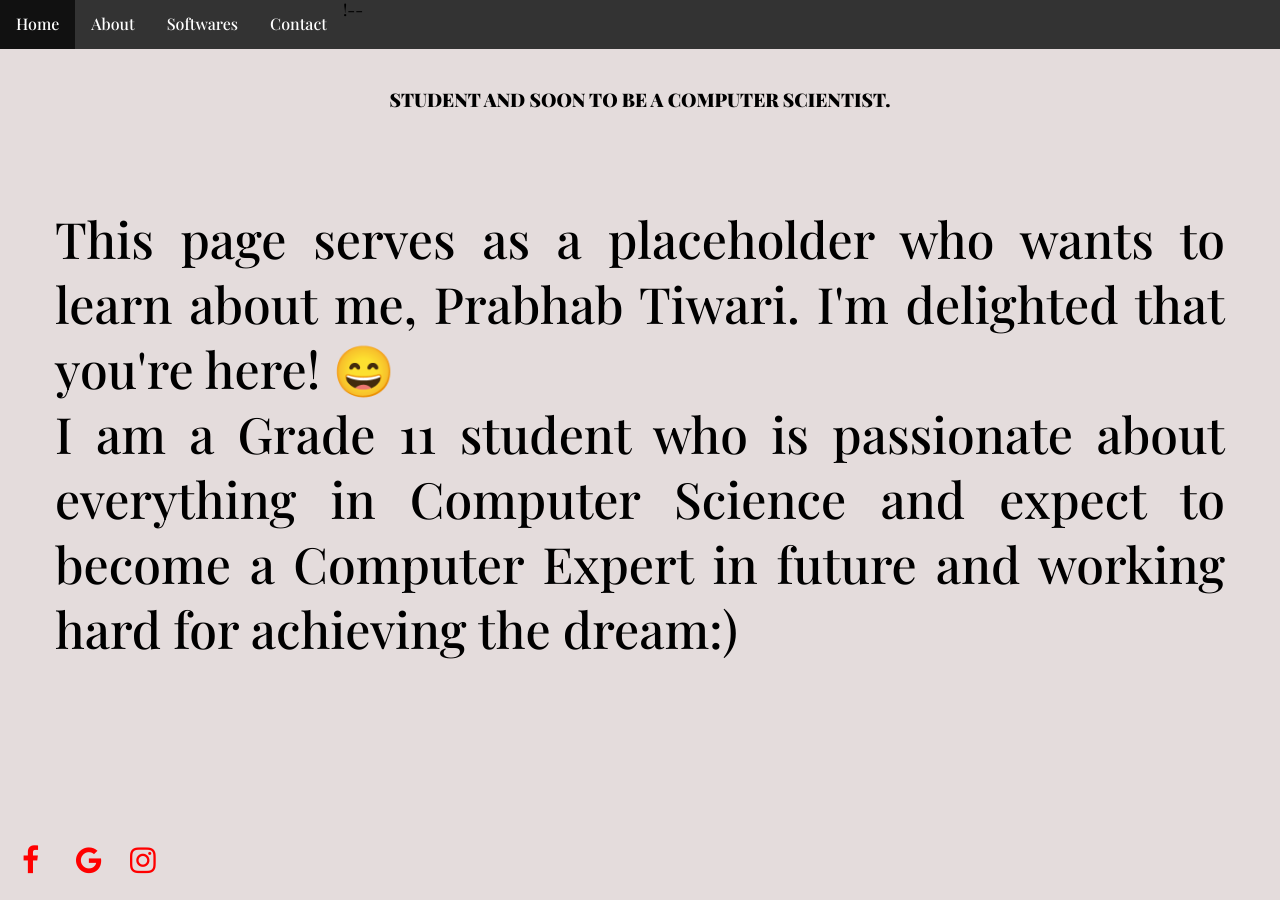
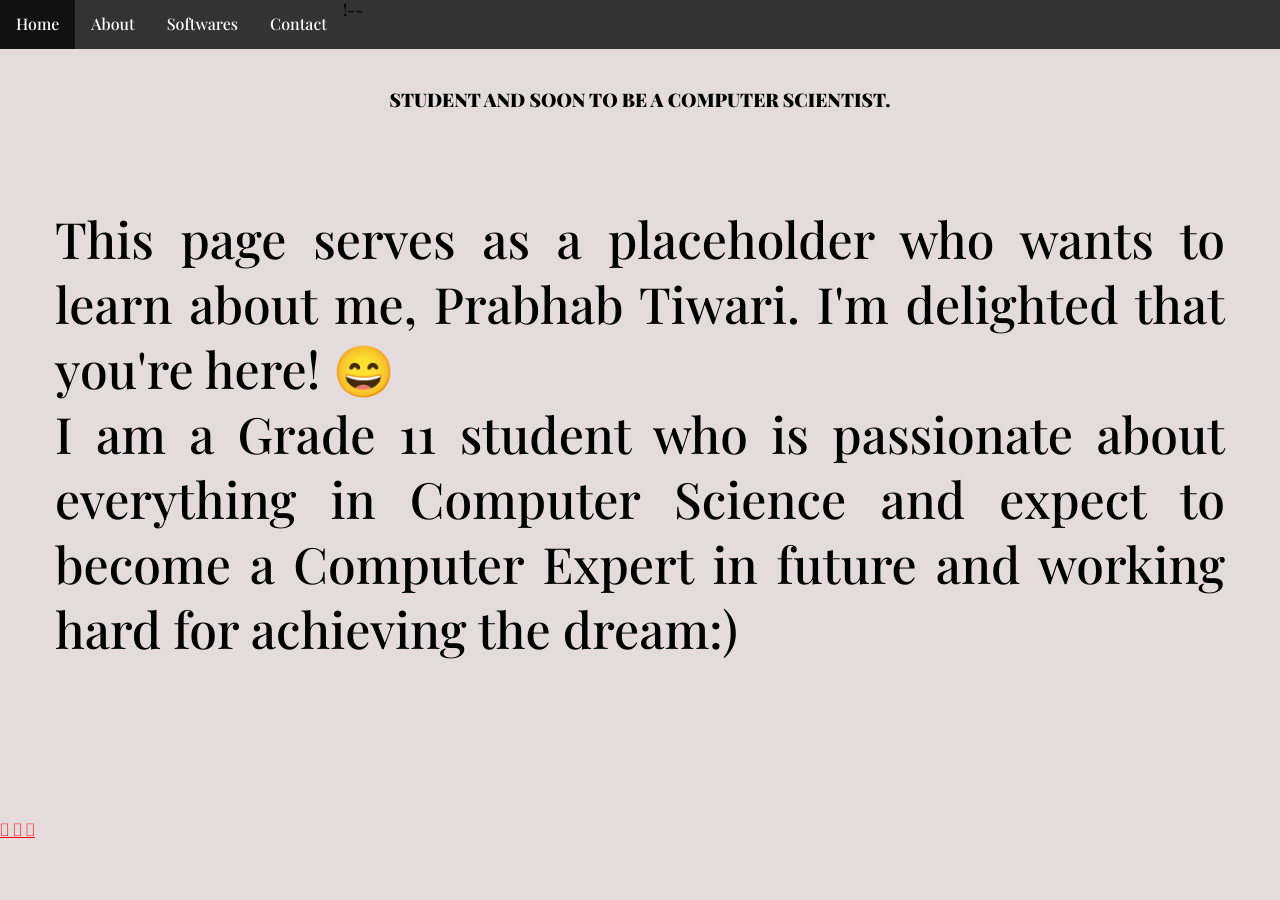
Before and after one commit to PrabhabTiwari/website, a Jekyll site: the page built from index.html, in a window 1280 px wide and 900 px high, scrolled down 1066 px. Built offline with Jekyll 4.4.1, drawn with Linux system fonts in a browser that asks for light colours; after the commit the page ends 1907 px from its top, so only the background shows below that.

Commit message:
Update footer.html

```diff
--- a/_includes/footer.html
+++ b/_includes/footer.html
@@ -114,12 +114,12 @@
 
 <bR>
 <!-- Add font awesome icons -->
-<a href="https://www.facebook.com/tiwariprabhab/" class="fa fa-facebook"  </a>
+<a href="https://www.facebook.com/tiwariprabhab/" class="fa-facebook"  </a>
 
-<a href="mailto:t.prabhab@gmail.com" class="fa fa-google"  </a>
+<a href="mailto:t.prabhab@gmail.com" class="fa-google"  </a>
 
 
-<a href="https://www.instagram.com/tiwari_prabhab/" class="fa fa-instagram"  </a>
+<a href="https://www.instagram.com/tiwari_prabhab/" class="fa-instagram"  </a>
 
 
 </body>
```
